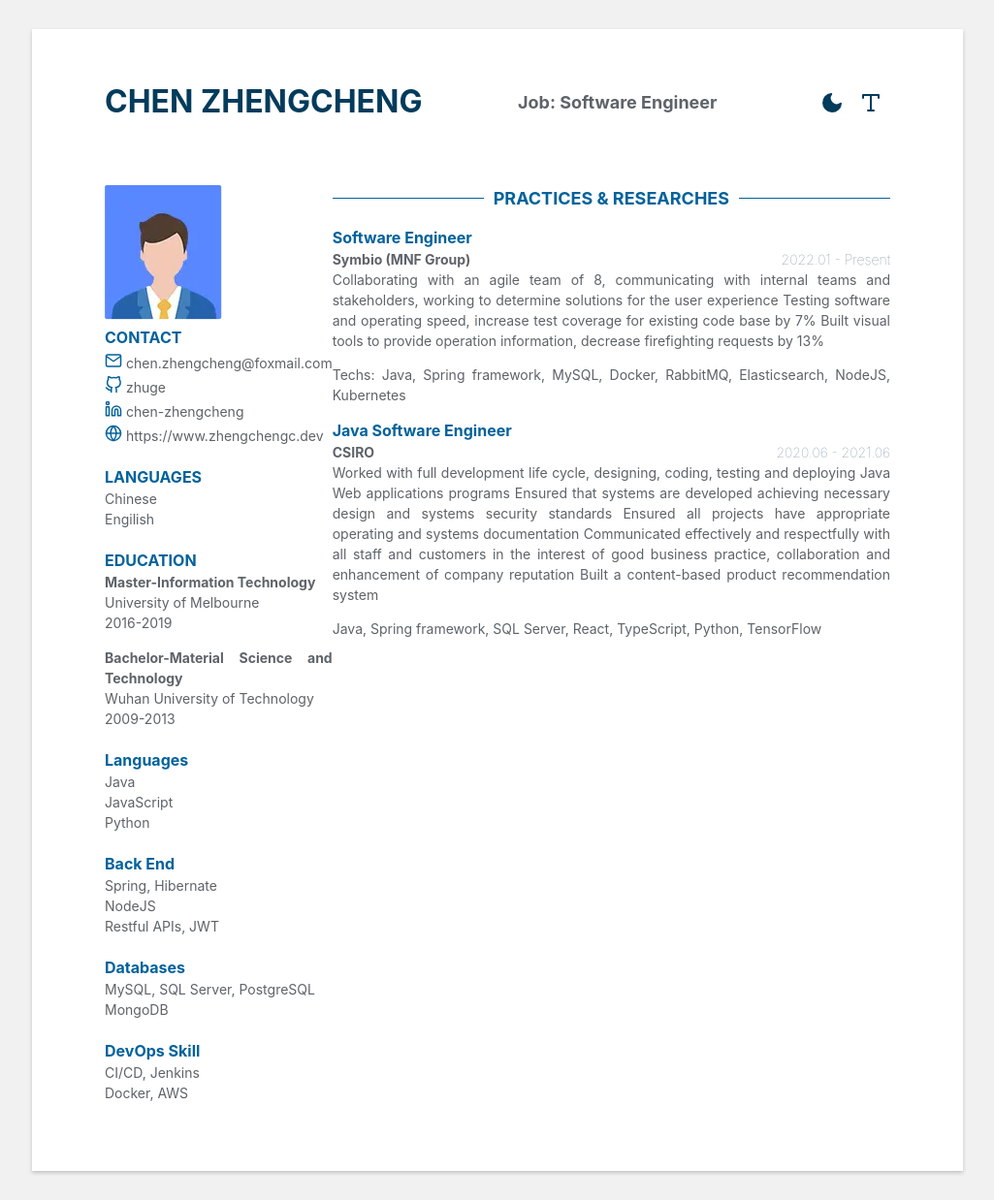
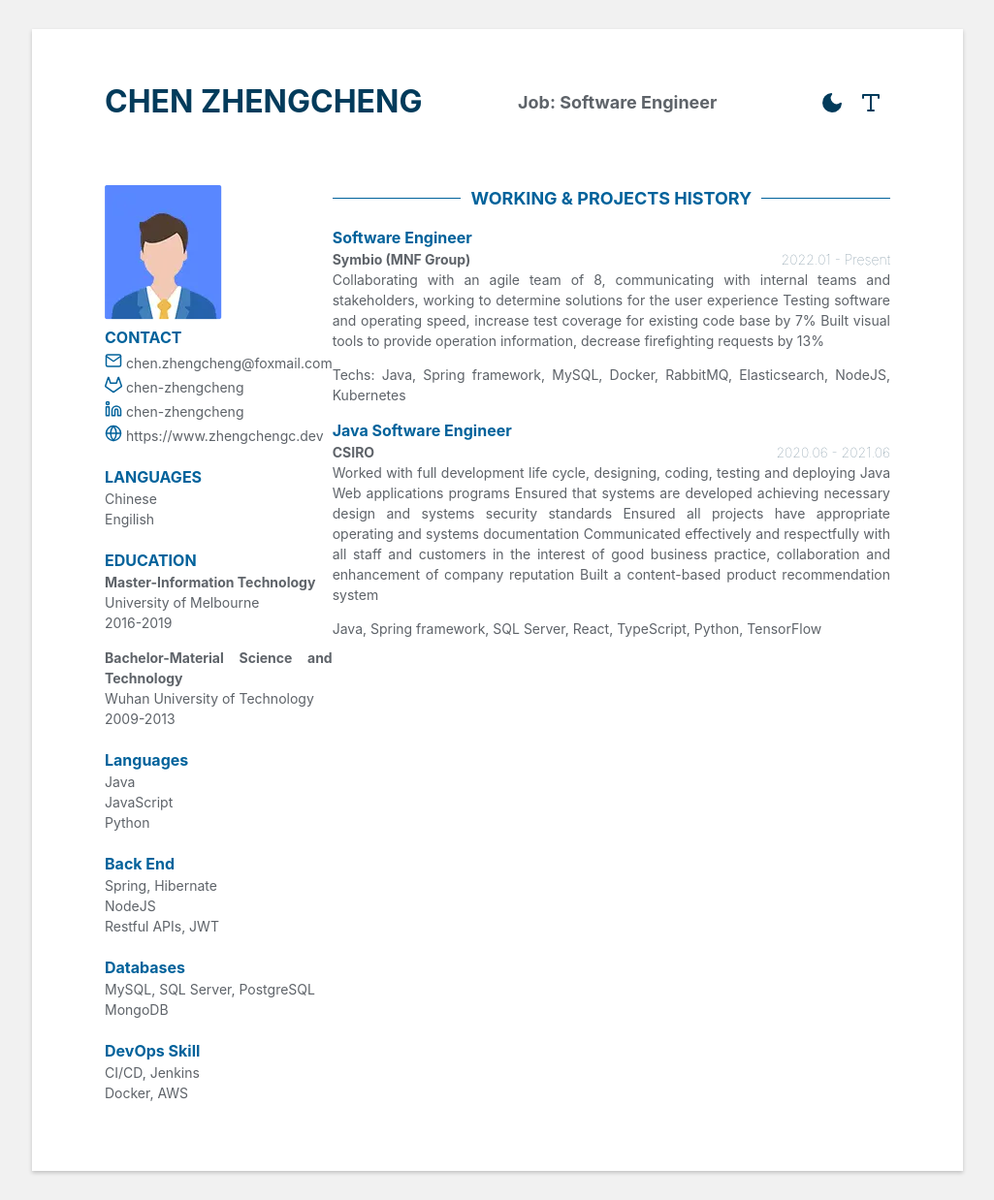
Before and after one commit to zhengchengc/personal-website, a Jekyll site: the page built from cv.md, in a window 1280 px wide. Shown: the whole page at 97% size, without its empty margins (127-1152 px from the left). Built offline with Jekyll 4.4.1, drawn with Linux system fonts in a browser that asks for light colours; a style sheet for code colours, icons or effects is not loaded.

Commit message:
add gitlab icon to CV

```diff
--- a/_data/cv.yml
+++ b/_data/cv.yml
@@ -69,7 +69,7 @@
   motivation: Software Engineer
   photo: /assets/img/h3.webp
   email: chen.zhengcheng@foxmail.com
-  github: zhuge
+  gitlab: chen-zhengcheng
   linkedin: chen-zhengcheng
   website: 'https://www.zhengchengc.dev'
   languages:
--- a/_layouts/cv.html
+++ b/_layouts/cv.html
@@ -63,6 +63,12 @@
                         <a href="mailto:{{ cv.email }}">{{ cv.email }}</a>
                     </section>
                     {% endif %}
+                    {% if cv.gitlab %}
+                    <section class="contact-item">
+                        <svg xmlns="http://www.w3.org/2000/svg" width="24" height="24" viewBox="0 0 24 24" fill="none" stroke="currentColor" stroke-width="2" stroke-linecap="round" stroke-linejoin="round" class="feather feather-gitlab"><path d="M22.65 14.39L12 22.13 1.35 14.39a.84.84 0 0 1-.3-.94l1.22-3.78 2.44-7.51A.42.42 0 0 1 4.82 2a.43.43 0 0 1 .58 0 .42.42 0 0 1 .11.18l2.44 7.49h8.1l2.44-7.51A.42.42 0 0 1 18.6 2a.43.43 0 0 1 .58 0 .42.42 0 0 1 .11.18l2.44 7.51L23 13.45a.84.84 0 0 1-.35.94z"></path></svg>
+                        <a href="https://gitlab.com/{{ cv.gitlab }}" target="_blank">{{ cv.gitlab }}</a>
+                    </section>
+                    {% endif %}
                     {% if cv.github %}
                     <section class="contact-item">
                         <svg xmlns="http://www.w3.org/2000/svg" width="24" height="24" viewBox="0 0 24 24" fill="none" stroke="currentColor" stroke-width="2" stroke-linecap="round" stroke-linejoin="round" class="feather feather-github"><path d="M9 19c-5 1.5-5-2.5-7-3m14 6v-3.87a3.37 3.37 0 0 0-.94-2.61c3.14-.35 6.44-1.54 6.44-7A5.44 5.44 0 0 0 20 4.77 5.07 5.07 0 0 0 19.91 1S18.73.65 16 2.48a13.38 13.38 0 0 0-7 0C6.27.65 5.09 1 5.09 1A5.07 5.07 0 0 0 5 4.77a5.44 5.44 0 0 0-1.5 3.78c0 5.42 3.3 6.61 6.44 7A3.37 3.37 0 0 0 9 18.13V22"></path></svg>
@@ -116,7 +122,7 @@
             <article>
                 {% if cv.experience %}
                 <section class="experience">
-                    <h2 class="title">{% if cv.lang == "zh" %}实践和研究经历{% else %} Practices & Researches {% endif %}</h2>
+                    <h2 class="title">{% if cv.lang == "zh" %}工作和项目经历{% else %} Working & Projects History {% endif %}</h2>
                     {% for e in cv.experience %}
                     <div class="experience-item">
                         <div class="role"> {{ e.role }} </div>
```
